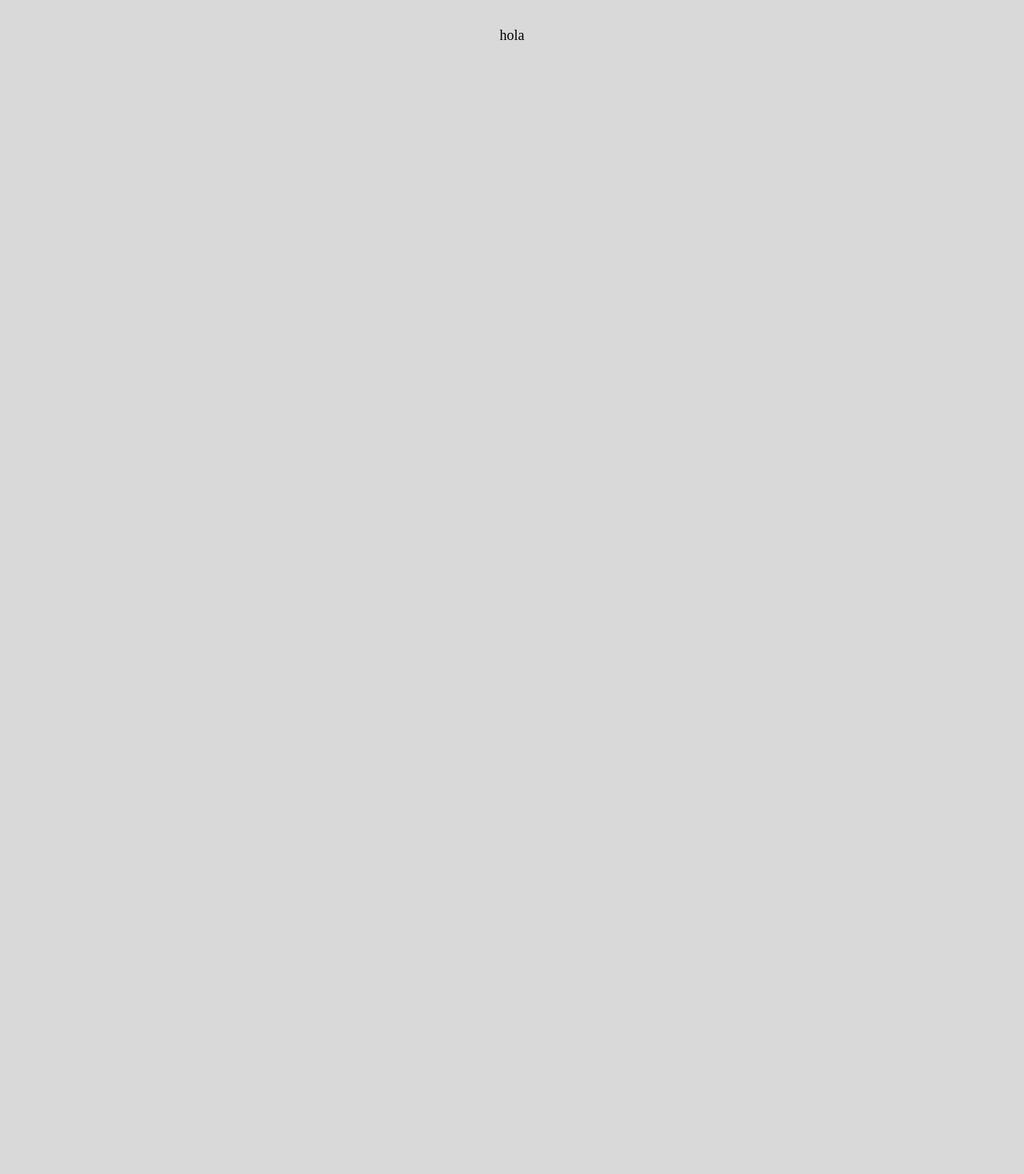
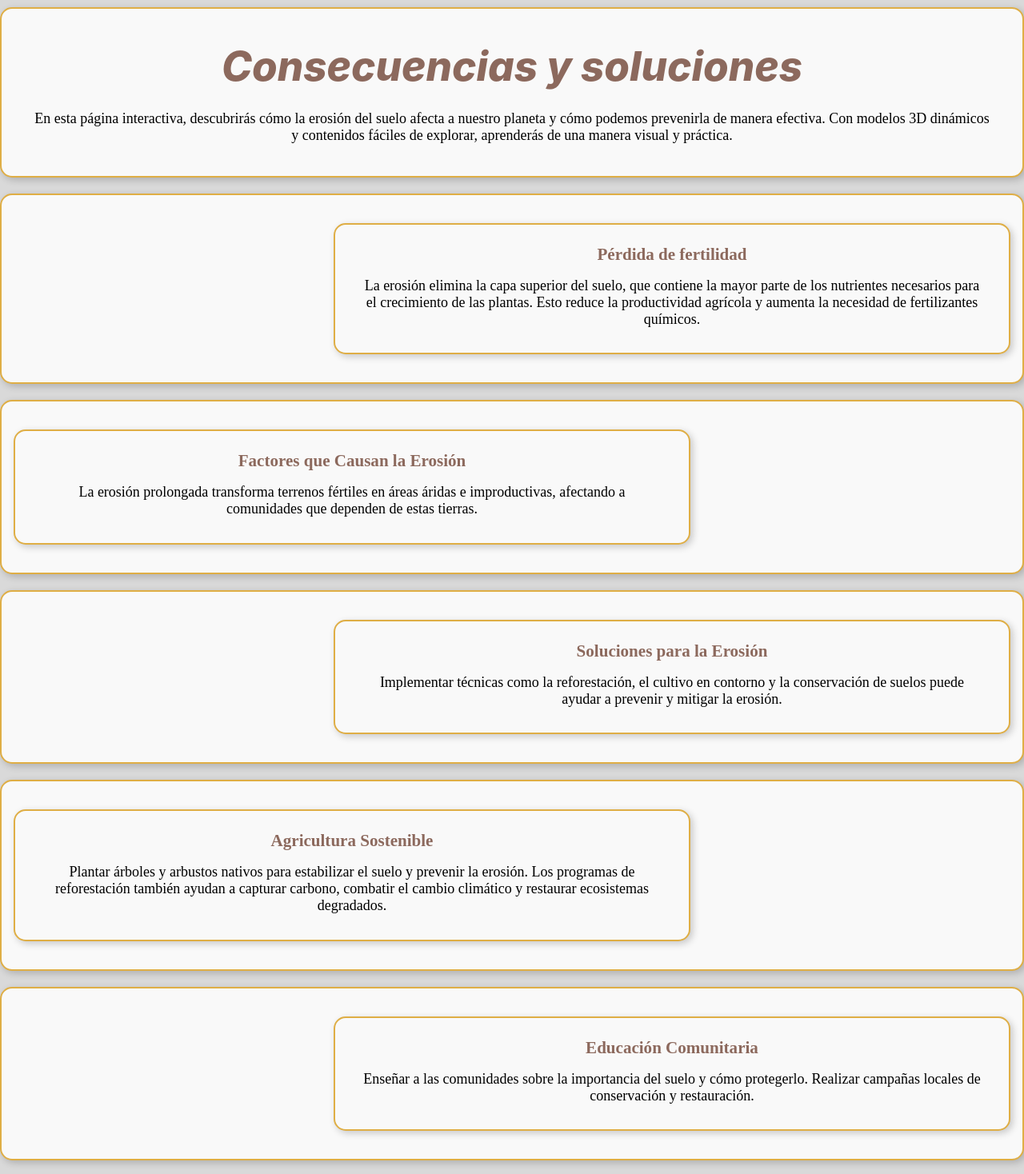
Before and after one commit to CamiloGs-univalle/proyect-Eart-Univale-PI, a React (Vite) app: page /erosion2 in a window 1280 px wide. Shown: the part 60-1528 px from the top of the page at 80% size. Before the commit the page ends 800 px from the top, so only its background shows below. Built offline with nearby package versions, Linux system fonts and the light colour scheme; no server answers.

Commit message:
margenes listas

```diff
--- a/src/Assets/Pages/Home/content/soil-erosion/contenido1/contenido.css
+++ b/src/Assets/Pages/Home/content/soil-erosion/contenido1/contenido.css
@@ -40,11 +40,7 @@
 }
 
 
-/* Estilos para las secciones */
-.seccion {
-    margin: 20px;
-    /* Espaciado entre secciones */
-}
+
 
 .tituloSeccion {
     display: flex;
--- a/src/Assets/Pages/Home/content/soil-erosion/contenido1/modelocanvas/ModelsCanvas.css
+++ b/src/Assets/Pages/Home/content/soil-erosion/contenido1/modelocanvas/ModelsCanvas.css
@@ -3,7 +3,7 @@
     position: relative;
     width: 34vw;
     height: 60vh;
-    left: 150px;
+    left: 130px;
     right: 100px;
     overflow: hidden;
 }
--- /dev/null
+++ b/src/Assets/Pages/Home/content/soil-erosion/contenido2/contenido2.css
@@ -0,0 +1,41 @@
+/* Estilo general para los contenedores */
+.section {
+
+    color: #000000;
+
+    border-radius: 15px;
+    border: 2px solid #dfae45;
+    box-shadow: 3px 3px 10px rgba(0, 0, 0, 0.2);
+
+    text-align: justify;
+    overflow: hidden;
+
+}
+
+/* Estilo para las secciones alineadas a la derecha */
+.section-right {
+    margin-left: auto; /* Empuja el contenedor hacia la derecha */
+    margin-right: 400px; /* Espacio en el lado derecho */
+    text-align: right; /* Alineación del texto */
+}
+
+/* Estilo para las secciones alineadas a la izquierda */
+.section-left {
+    margin-right: auto; /* Empuja el contenedor hacia la izquierda */
+    margin-left: 400px; /* Espacio en el lado izquierdo */
+    text-align: left; /* Alineación del texto */
+}
+
+/* Responsivo para que siempre sea centrado en dispositivos pequeños */
+@media (max-width: 768px) {
+    .section {
+        margin: 20px auto; /* Centrado para pantallas pequeñas */
+        width: 90%; /* Reducir ancho */
+        text-align: justify;
+    }
+
+    .section-right,
+    .section-left {
+        margin: 20px auto; /* Quitar alternancia en dispositivos pequeños */
+    }
+}
--- a/src/Assets/Pages/Home/content/soil-erosion/contenido2/contenido2.jsx
+++ b/src/Assets/Pages/Home/content/soil-erosion/contenido2/contenido2.jsx
@@ -1,63 +1,64 @@
-import "../contenido1/Contenido.css";
-
+import "./contenido2.css"
 export const Agua = (
-    <>
-        <h1 className="titulo">Erosión del Suelo</h1>
-        <div className="erosion-container">
-            <div>
-                <p
-                    className="subtituloSeccion">En esta página interactiva,
-                    descubrirás cómo la erosión del suelo afecta a nuestro
-                    planeta y cómo podemos prevenirla de manera efectiva.
-                    Con modelos 3D dinámicos y contenidos fáciles de explorar,
-                    aprenderás de una manera visual y práctica.
+    <div className="sections">
+        <h1 className="titulo">Consecuencias y soluciones</h1>
+        <p>
+            En esta página interactiva, descubrirás cómo la erosión del suelo afecta
+            a nuestro planeta y cómo podemos prevenirla de manera efectiva. Con
+            modelos 3D dinámicos y contenidos fáciles de explorar, aprenderás de una
+            manera visual y práctica.
         </p>
     </div>
-        </div>
-    </>
 );
 
-
-
-export const Viento = (
-    <>
-        <div class="info-box1">
-            <h3>¿Qué es la Erosión del Suelo?</h3>
+export const perdidafertilidad = (
+    <div className="section section-left">
+        <h3>Pérdida de fertilidad</h3>
         <p>
-                La erosión del suelo se refiere al desplazamiento
-                o desgaste del suelo superficial debido a la acción
-                de factores naturales o humanos. Es un proceso constante,
-                pero cuando se acelera debido a prácticas inadecuadas,
-                puede causar graves problemas ambientales.
+            La erosión elimina la capa superior del suelo, que contiene la mayor parte
+            de los nutrientes necesarios para el crecimiento de las plantas. Esto reduce
+            la productividad agrícola y aumenta la necesidad de fertilizantes químicos.
         </p>
-
     </div>
-    </>
 );
 
-export const ActividadHumana = (
-    <>
-        <div class="info-box2">
-            <h3> Factores que Causan la Erosión </h3>
-            <ul>
-                <li>
-                    Agua: Las lluvias intensas pueden arrastrar
-                    partículas de suelo. Los ríos y torrentes también
-                    pueden generar erosión cuando fluyen rápidamente.
-                </li>
-                <li>
-                    Viento: En zonas secas, el viento puede levantar
-                    y transportar partículas de suelo, especialmente
-                    cuando el suelo está desnudo y sin vegetación.
-                </li>
-                <li>
-                    Actividad Humana: La deforestación, la agricultura
-                    intensiva, y la construcción sin prácticas adecuadas
-                    de manejo del agua son responsables de la aceleración
-                    de la erosión.
-                </li>
+export const Desertificacion = (
+    <div className="section section-right">
+        <h3>Factores que Causan la Erosión</h3>
+        <p>
+            La erosión prolongada transforma terrenos fértiles en áreas áridas e
+            improductivas, afectando a comunidades que dependen de estas tierras.
+        </p>
+    </div>
+);
 
-            </ul>
+export const soluciones = (
+    <div className="section section-left">
+        <h3>Soluciones para la Erosión</h3>
+        <p>
+            Implementar técnicas como la reforestación, el cultivo en contorno y la
+            conservación de suelos puede ayudar a prevenir y mitigar la erosión.
+        </p>
     </div>
-    </>
 );
+
+export const Agricultura = (
+    <div className="section section-right">
+        <h3>Agricultura Sostenible</h3>
+        <p>
+            Plantar árboles y arbustos nativos para estabilizar el suelo y prevenir la
+            erosión. Los programas de reforestación también ayudan a capturar carbono,
+            combatir el cambio climático y restaurar ecosistemas degradados.
+        </p>
+    </div>
+);
+
+export const Educacion = (
+    <div className="section section-left">
+        <h3>Educación Comunitaria</h3>
+        <p>
+            Enseñar a las comunidades sobre la importancia del suelo y cómo protegerlo.
+            Realizar campañas locales de conservación y restauración.
+        </p>
+    </div>
+);
--- /dev/null
+++ b/src/Assets/Pages/Home/content/soil-erosion/contenido2/erosion2.css
@@ -0,0 +1,13 @@
+
+.section:hover {
+    transform: scale(1.02); /* Aumenta ligeramente el tamaño al pasar el mouse */
+    transition: transform 0.3s ease-in-out; /* Duración de la animación */
+}
+
+
+@media (max-width: 768px) {
+    .section {
+        margin: 15px 0;
+        padding: 10px;
+    }
+}
--- a/src/Assets/Pages/Home/content/soil-erosion/contenido2/erosion2.jsx
+++ b/src/Assets/Pages/Home/content/soil-erosion/contenido2/erosion2.jsx
@@ -1,14 +1,30 @@
 import Header from "../../../../Header/Header";
 import React from "react";
-
+import { Agricultura, Agua, Desertificacion, Educacion, perdidafertilidad, soluciones } from "./contenido2";
+import "./erosion2.css"
 
 
 const Erosion2 = () => {
     return (
         <div>
             <Header />
-            <div className="primeraParte">
-                <p>hola</p>
+            <div className="section">
+                {Agua}
+            </div>
+            <div className="section">
+                {perdidafertilidad}
+            </div>
+            <div className="section">
+                {Desertificacion}
+            </div>
+            <div className="section">
+                {soluciones}
+            </div>
+            <div className="section">
+                {Agricultura}
+            </div>
+            <div className="section">
+                {Educacion}
             </div>
         </div>
     );
```
Lines whose indentation alone changed are shown as unchanged.
